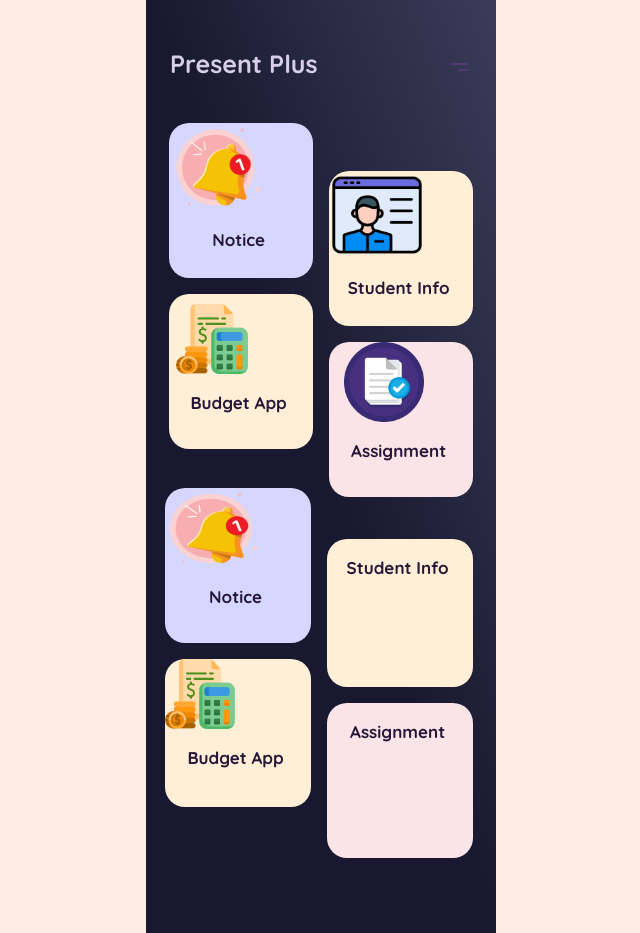
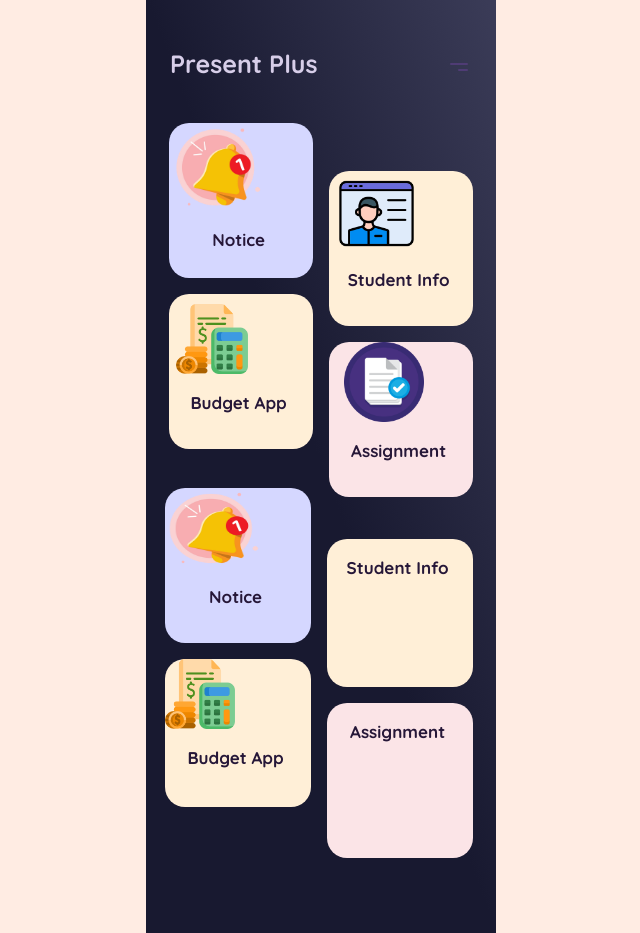
Before and after one commit to shakijmahamud10/-presentplus.github.io, a plain HTML site: page index.html in a window 1280 px wide. Shown: the whole page, without its empty margins (319-959 px from the left). Drawn offline with Linux system fonts and the light colour scheme.

Commit message:
Update index.html

```diff
--- a/index.html
+++ b/index.html
@@ -46,7 +46,7 @@
 
         <div class="col-6 d-flex flex-column pl-2 mt-5">
           <div class="small bg-col-3">
-            <img src="sdata.png" alt="Regular" height="88px" width="90px" style="margin-left: 3px;" />
+            <img src="sdata.png" alt="Regular" height="75px" width="75px" style="margin-left: 10px;margin-top: 5px;" />
             <div class="col-6 menu-label pl-3 pt-3">Student Info</div>
           </div>
           <div class="medium bg-col-4 mt-3">
```
